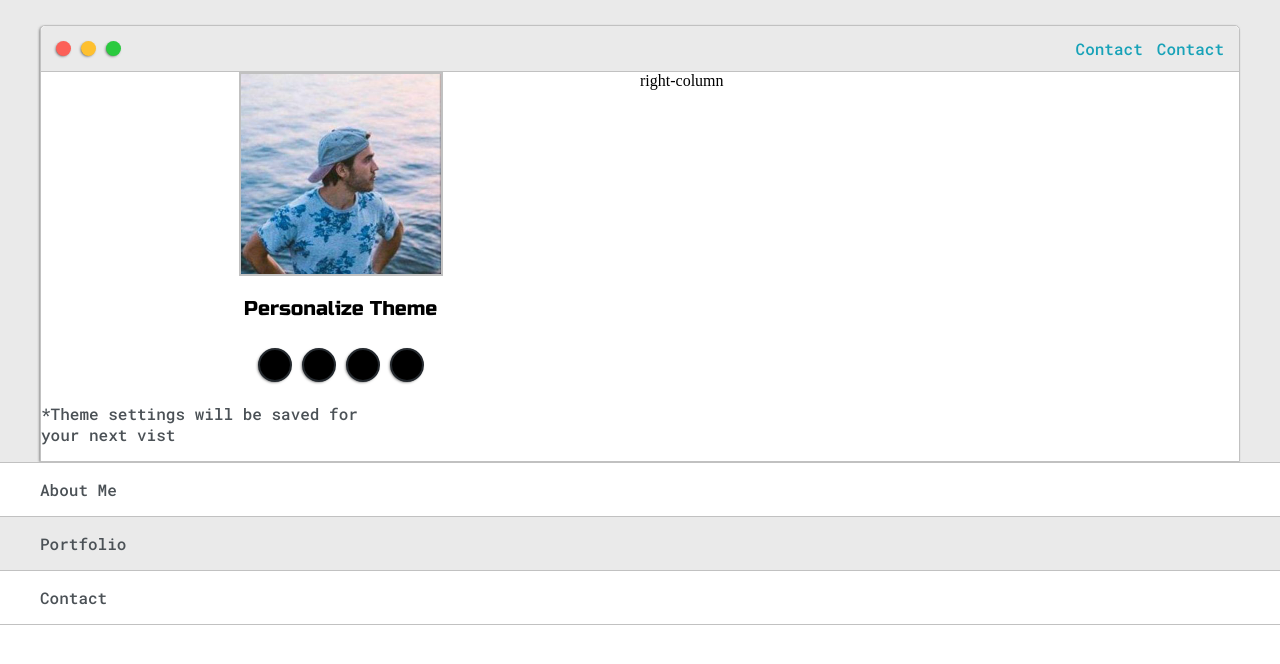
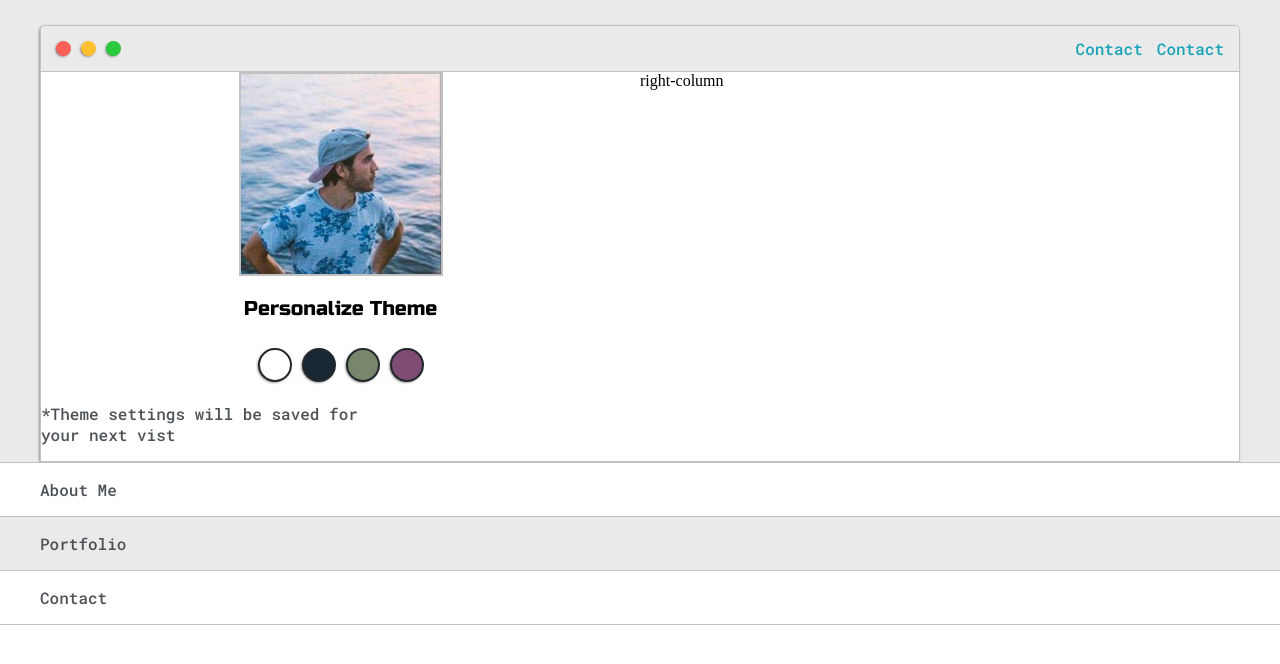
Before and after one commit to dexterquiambao/barbells-and-coding, a plain HTML site: page index.html in a window 1280 px wide. Shown: the part 136-800 px from the top of the page. Drawn offline with Linux system fonts and the light colour scheme.

Commit message:
Added theme dot color styling and effects

```diff
--- a/default.css
+++ b/default.css
@@ -176,6 +176,26 @@ h6 { font-size: 16px;}
   cursor: pointer;
 }
 
+.theme-dot:hover{
+  border-width: 5px;
+}
+
+#light-mode{
+  background-color: #fff;
+}
+
+#blue-mode{
+  background-color: #192734;
+}
+
+#green-mode{
+  background-color: #78866b;
+}
+
+#purple-mode{
+  background-color: #7E4C74;
+}
+
 .right-column{
   grid-area: right-column;
 }
```
